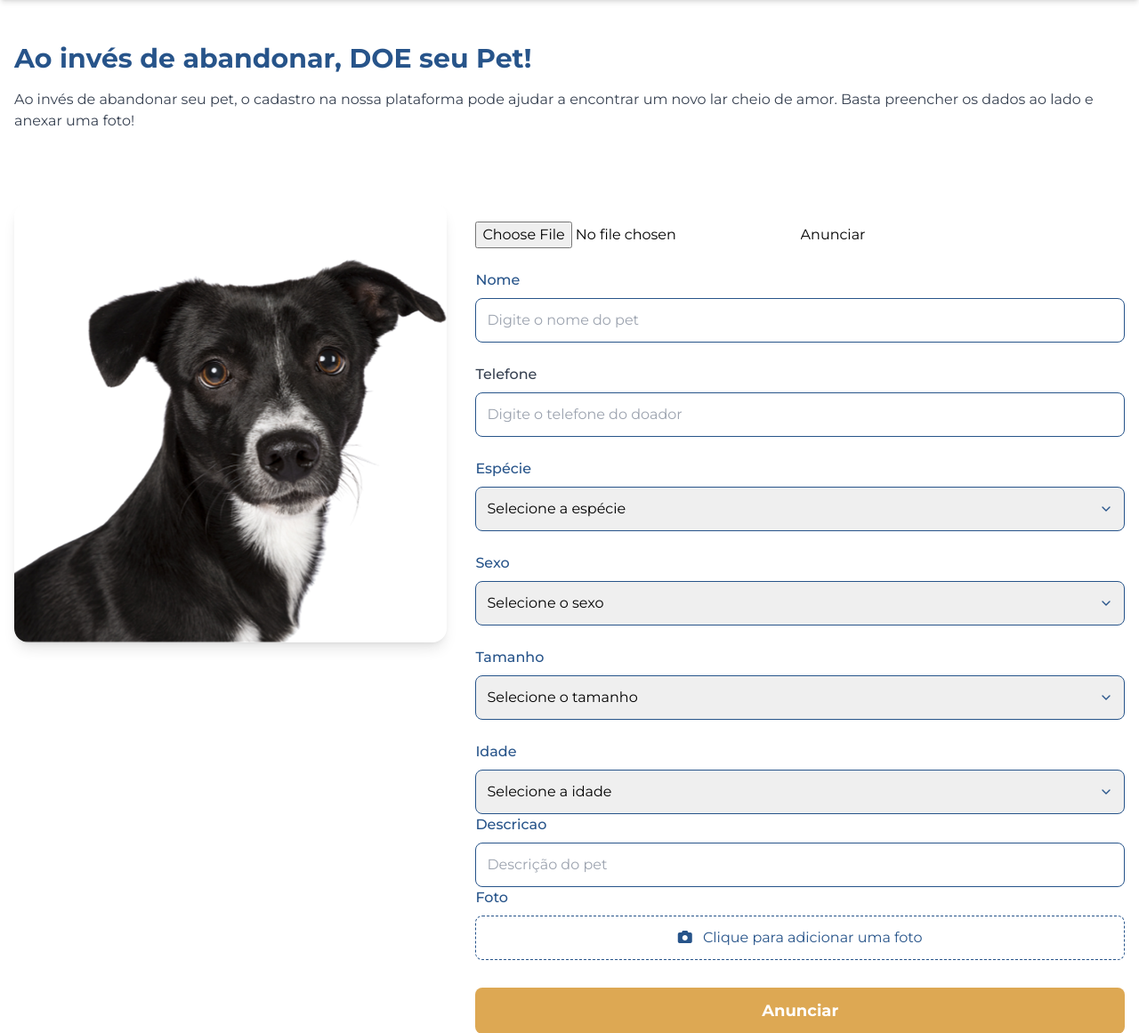
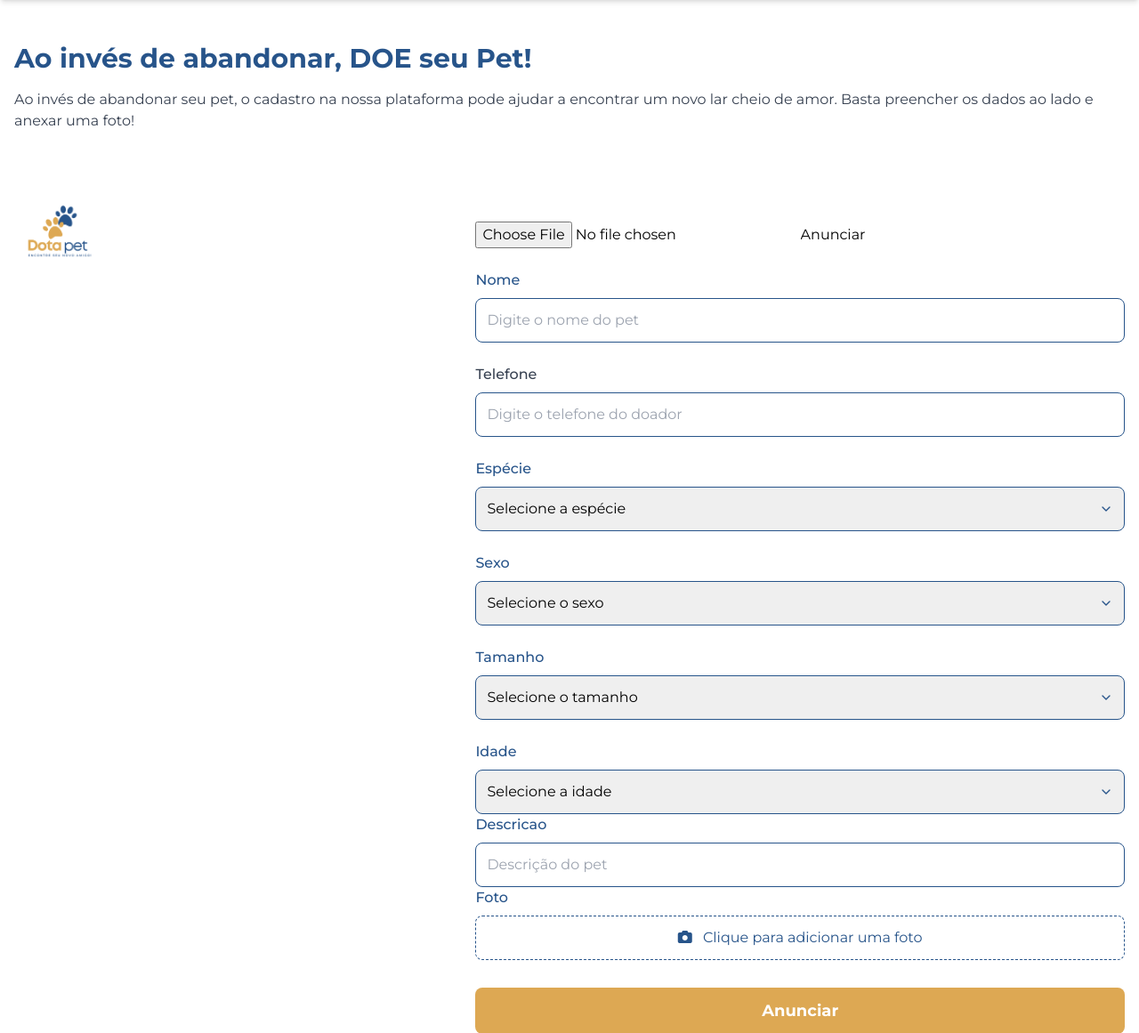
Before and after one commit to marcello-011/Projeto-DotaPad, a Flask app: page /anunciar in a window 1280 px wide. Shown: the part 88-1249 px from the top of the page at 89% size. Run offline with Flask 3, Linux system fonts and the light colour scheme; some libraries are stand-ins or nearby versions.

Commit message:
Update anunciar.html

```diff
--- a/templates/anunciar.html
+++ b/templates/anunciar.html
@@ -138,7 +138,7 @@
             <div class="flex flex-col md:flex-row gap-8">
                 <!-- Image - Hidden on mobile -->
                 <div class="hidden md:block md:w-1/2 lg:w-2/5">
-                    <img src="{{ url_for('static', filename='imagens/dog-preto.png.png') }}" alt="Cachorro preto olhando para frente" class="rounded-2xl w-full h-auto object-cover shadow-lg">
+                    <img src="{{ url_for('static', filename='logo-navbar.png') }}" alt="Dotapet Logo" class="h-16">
 
                 </div>
 
```
